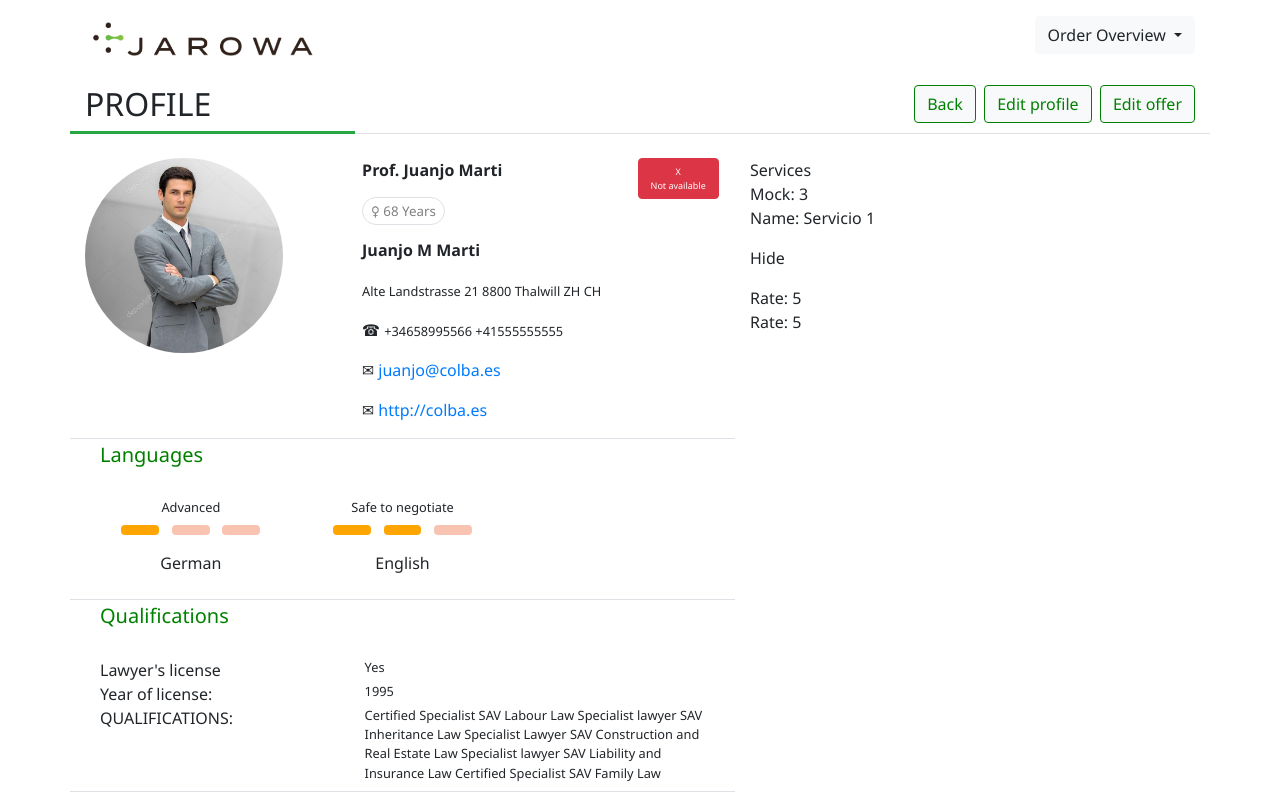
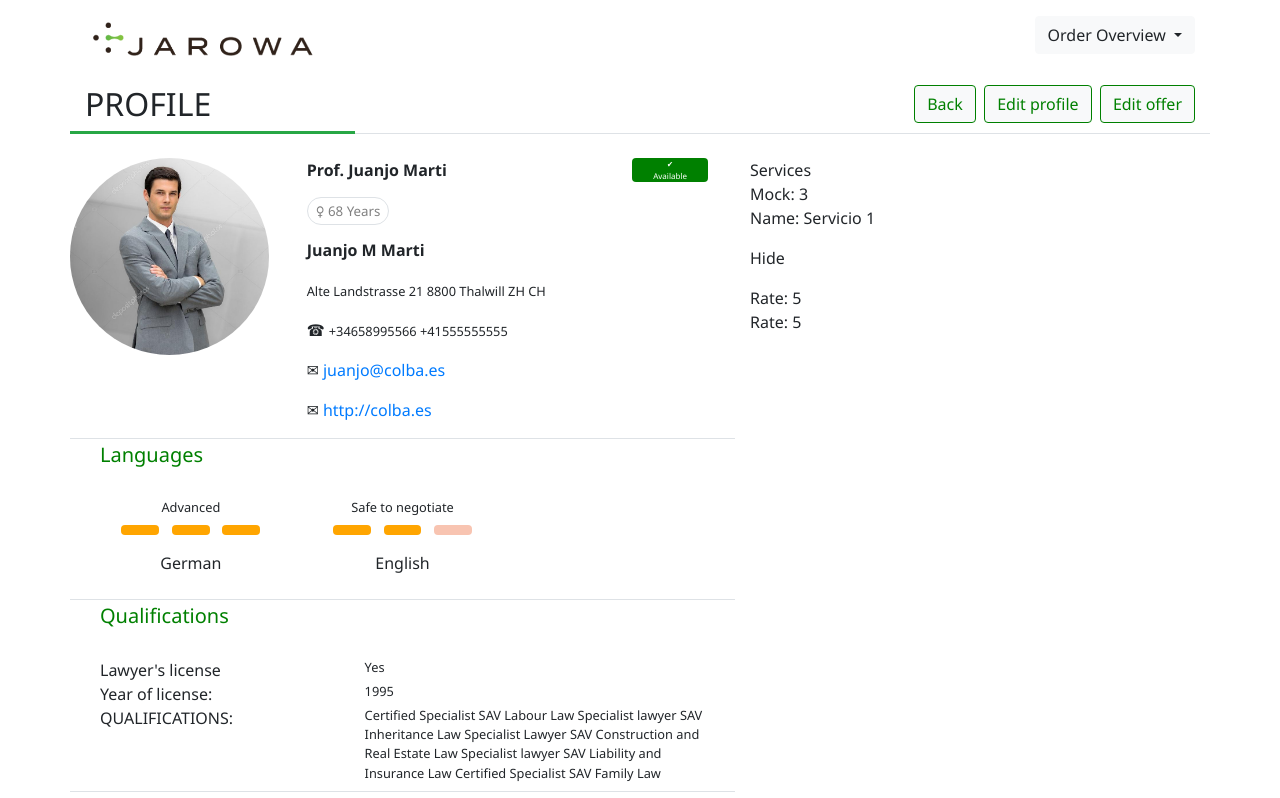
Before and after one commit to jc4rubio/colba, a React (Create React App) app in the folder colba_challenge/: page / in a window 1280 px wide. Shown: the top 798 px of the page. Built offline with nearby package versions, Linux system fonts and the light colour scheme.

Commit message:
Profile improvement

```diff
--- a/colba_challenge/src/components/Language.css
+++ b/colba_challenge/src/components/Language.css
@@ -1,5 +1,5 @@
 .level {
-    height: 10px;;
+    height: 10px;
     width: 60%;
 }
 
--- a/colba_challenge/src/components/Profile.js
+++ b/colba_challenge/src/components/Profile.js
@@ -13,32 +13,37 @@ class Profile extends Component {
     constructor() {
         super();
         this.personal_info = personal_info;
-
+        if (personal_info.availability ==="Available") {
+            this.available = 1;
+        } else {
+            this.available = 0;
+        }
     }
 
-  renderStatusButtom = () => {
+//   I tried this way too but I can't render the availability box properly
+  renderAvailabilityButtom = () => {
 
-    let buttonIcon;
+    // let buttonIcon;
     let buttonText;
     let buttonClassName;
-    const status = this.personal_info.status;
+    const availability = this.personal_info.availability;
     let available;
-    let html_code;
+    // let html_code;
 
-    if (status === "Available") {
+    if (availability === "Available") {
 
-        buttonIcon = "&#x2714;";
-        buttonText = status; /* TO DO */
+        // buttonIcon = "&#x2714;";
+        buttonText = availability; /* TO DO */
         buttonClassName = "status-btn btn btn-success float-right";
         available = true;
 
     }
     else {
-        buttonIcon = "&#9747;";
+        // buttonIcon = "&#9747;";
         buttonText = "Not available"; /* TO DO */
         buttonClassName = "status-btn btn btn-danger float-right";
     }
-    html_code = '<button  type="button" className='+{buttonClassName}+'>'+{buttonText}+'</button>'; /* TO DO */
+    // html_code = '<button  type="button" className='+{buttonClassName}+'>'+{buttonText}+'</button>'; /* TO DO */
 
     // return (<button  type="button" className={buttonClassName}>{{__html:buttonText}}</button>);
     // return (<div dangerouslySetInnerHTML={{__html: html_code}} />);
@@ -50,7 +55,7 @@ class Profile extends Component {
     return (
         <div>
             <div className="row border-bottom border-1">
-                <div className="col-5">
+                <div className="col-4 mx-0 px-0">
                     <img src="./images/business-man_profile.jpg" className="rounded-circle .img-fluid. profile-picture" alt="profile"></img>
                 </div>
                 <div className="col-6 text-left">
@@ -61,11 +66,15 @@ class Profile extends Component {
                     <p><span className="small">{this.personal_info.address}</span></p>
                     <p>&#9742;&nbsp;<span className="small">{this.personal_info.phone1} {this.personal_info.phone2}</span></p> {/* TODO: Use a more beautiful library for icons */}
                     <p>&#9993;&nbsp;<a href="mailto:{this.personal_info.mail}">{this.personal_info.mail}</a></p> {/* TODO: Insert js object into jsx string*/}
-                    <p>&#9993;&nbsp;<a href= "#!">{this.personal_info.website}</a></p> {/*TODO: www icon*/}
+                    <p>&#9993;&nbsp;<a href= {this.personal_info.website}>{this.personal_info.website}</a></p> {/*TODO: www icon*/}
                 </div>
-                <div className="col-1">
-                   {this.renderStatusButtom()} {/*TODO*/}
-                </div>
+                <div className="col-2 px-2 mx-0 text-center">
+                    {/* !! */}
+                    {/* <div className={"box rounded availability_box mg-0 pd-0 "+this.available?"available": "unavailable"}>{this.available ? 'V':'X'}<br />{this.personal_info.availability}</div> TODO: Doesn't work! */}
+                    <div className="box rounded availability_box m-0 pd-2 available">&#x2714;<br />Available</div> {/* This is what I want v1*/}
+                    {/* <div className="box rounded availability_box mg-0 pd-0 unavailable">&#9747;<br />Unavailable</div> This is what I want v2 */}
+                   {/* {this.renderAvailavilityButtom()} T */}
+                   </div>
             </div>
             <div className="row border-bottom border-1">
 
--- a/colba_challenge/src/components/profile.css
+++ b/colba_challenge/src/components/profile.css
@@ -1,6 +1,5 @@
 .profile-picture {
-    /*width: 50%; */
-    max-width: 80%;
+    max-width: 90%;
 }
 
 .status-btn {
@@ -18,3 +17,20 @@
     color: green;
     margin-bottom: 5%;
 }
+
+.availability_box {
+    display: block;
+    width: 80%;
+    height: auto;
+    font-size: 0.5em;
+    color: white;
+}
+
+.available {
+    background-color: green;
+
+}
+
+.unavailable {
+    background-color: red;
+}
--- a/colba_challenge/src/mock_data/profile.json
+++ b/colba_challenge/src/mock_data/profile.json
@@ -16,7 +16,7 @@
     "languages": [
         {
             "language": "German",
-            "level": "1",
+            "level": "3",
             "description": "Advanced"
         },
         {
```
